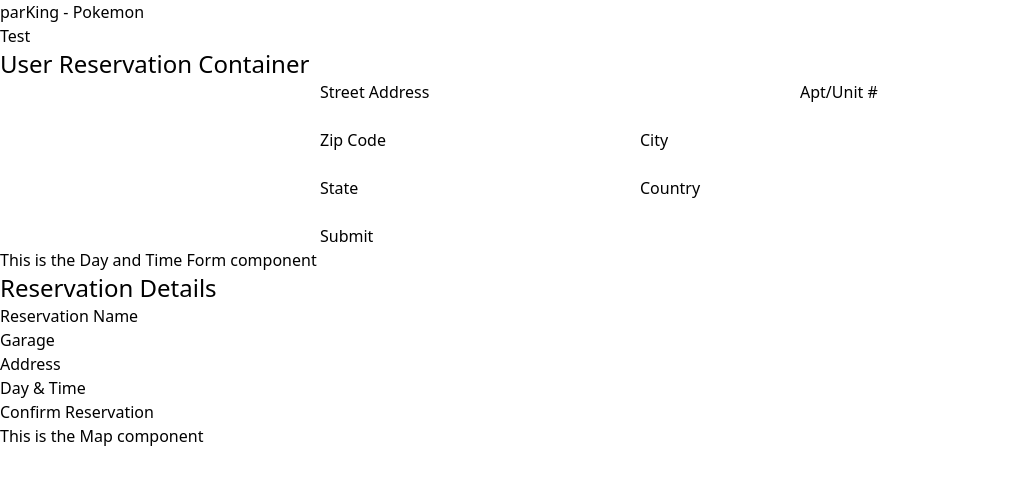
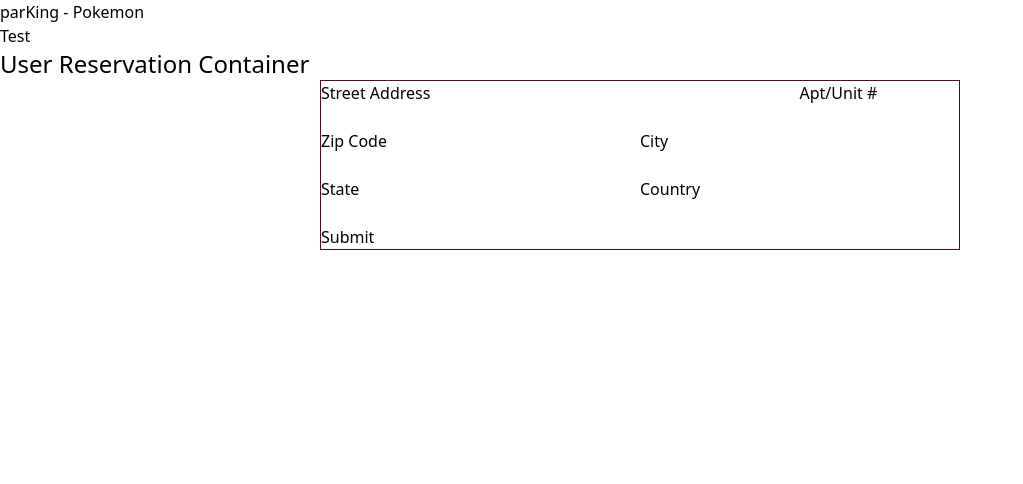
Before and after one commit to pokemon-parKing/parKing-client, a React (Vite) app: page / in a window 1280 px wide. Shown: the top 484 px of the page, without its empty margins (0-1023 px from the left). Built offline with nearby package versions, Linux system fonts and the light colour scheme.

Commit message:
Comment out unused components

```diff
--- a/src/components/user-reservation/AddressForm.jsx
+++ b/src/components/user-reservation/AddressForm.jsx
@@ -1,4 +1,4 @@
-import react, { useState } from "react";
+import { useState } from "react";
 const AddressForm = () => {
   const [address, setAddress] = useState({});
   const handleSubmit = (e) => {
@@ -7,7 +7,7 @@ const AddressForm = () => {
   };
   return (
     <div className="flex justify-center">
-      <form onSubmit={handleSubmit} className="w-1/2">
+      <form onSubmit={handleSubmit} className="w-1/2 border border-burgundy-p">
         <div className="flex flex-row">
           <div className="flex flex-col w-3/4">
             <label htmlFor="street">Street Address </label>
--- a/src/containers/UserReservation.jsx
+++ b/src/containers/UserReservation.jsx
@@ -8,9 +8,9 @@ const UserReservation = () => {
     <>
       <h1 className="text-2xl">User Reservation Container </h1>
       <AddressForm />
-      <DayTimeForm />
+      {/* <DayTimeForm />
       <Confirmation />
-      <Map />
+      <Map /> */}
     </>
   );
 };
```
